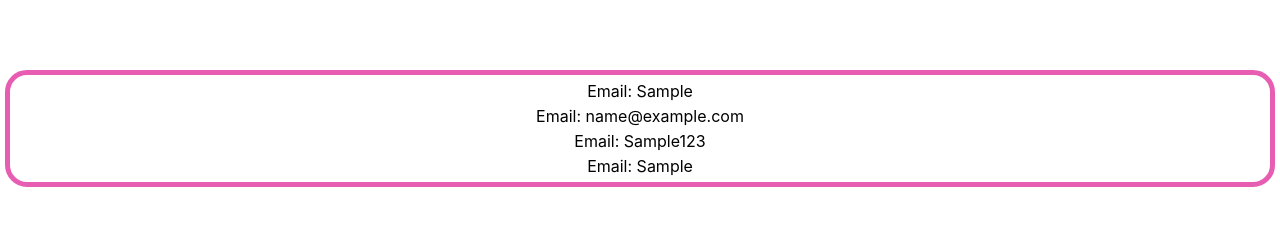
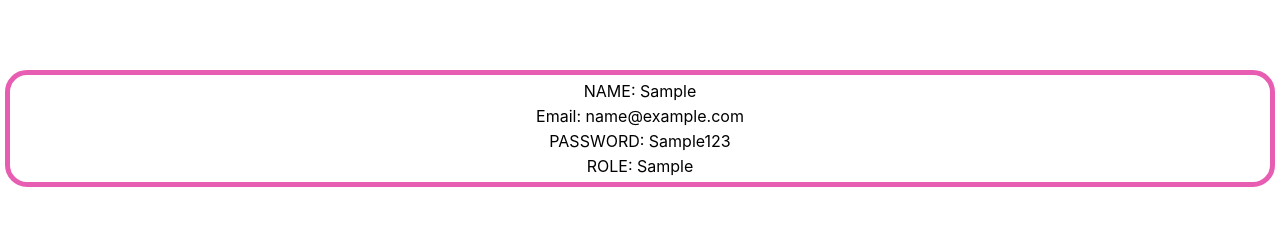
Before and after one commit to RAKESH1436/page, a React (Create React App) app in the folder page/: page / in a window 1280 px wide. Both pictures are taken after typing "Sample", "name@example.com", "Sample123", "Sample" into the empty fields and a click on the button "Sign Up". Shown: the part 486-712 px from the top of the page. Built offline with nearby package versions, Linux system fonts and the light colour scheme.

Commit message:
update page css.......

```diff
--- a/page/src/component/signup/signup.js
+++ b/page/src/component/signup/signup.js
@@ -75,24 +75,17 @@ const Signup = () => {
         <button type="submit">Sign Up</button>
       </form>
       <div>
-        {
-          record.map((list)=>{
-            return(
-              <div className="list" key={list.id}>
-              <p>Email: {list.name}</p>
+        {record.map((list) => {
+          return (
+            <div className="list" key={list.id}>
+              <p>NAME: {list.name}</p>
               <p>Email: {list.email}</p>
-              <p>Email: {list.password}</p>
-              <p>Email: {list.role}</p>
-
-
-
-              </div>
-            )
-          }
-          )
-        }
+              <p>PASSWORD: {list.password}</p>
+              <p>ROLE: {list.role}</p>
+            </div>
+          );
+        })}
       </div>
-
     </div>
   );
 };
```
